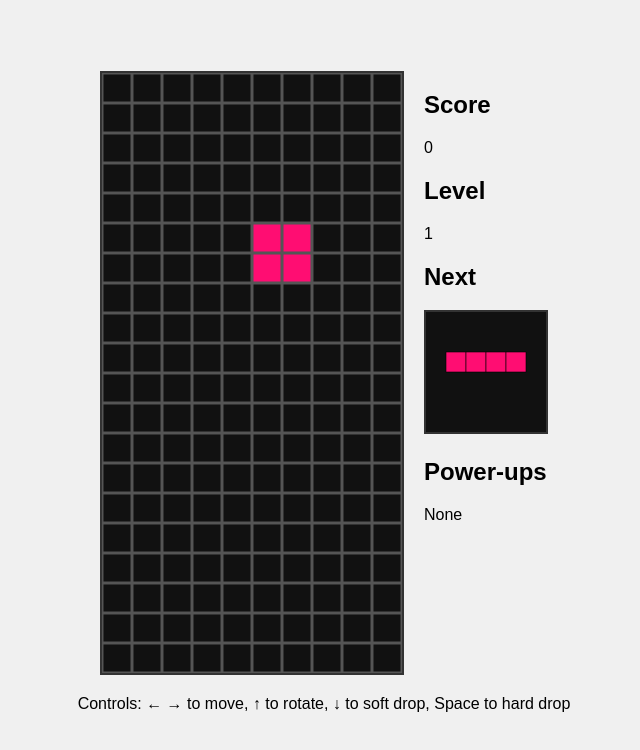
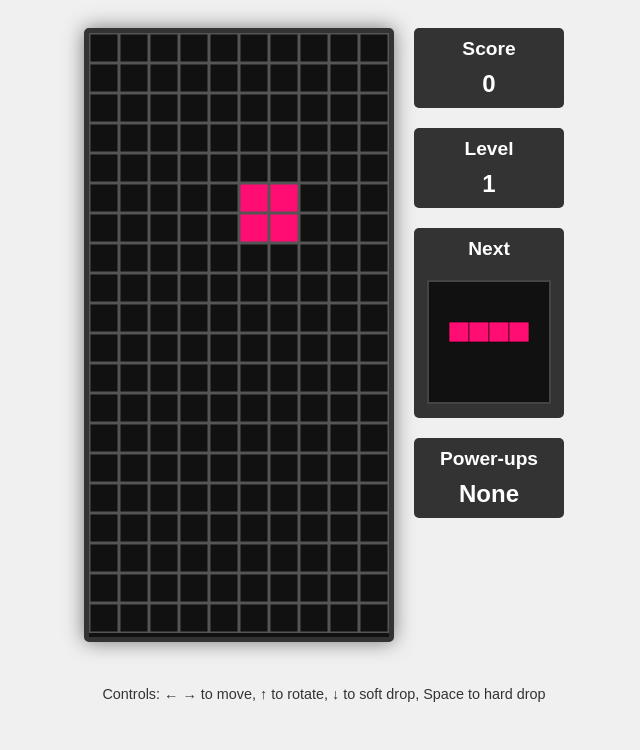
Before and after one commit to JaxAlex13Game/Tetris_Game-1.0, a plain HTML site: page index.html in a window 1280 px wide. Shown: the whole page, without its empty margins (316-956 px from the left). Drawn offline with Linux system fonts and the light colour scheme.

Commit message:
Update styles.css

```diff
--- a/styles.css
+++ b/styles.css
@@ -1,29 +1,66 @@
 body {
+  font-family: Arial, sans-serif;
+  background-color: #f0f0f0;
   display: flex;
   flex-direction: column;
   align-items: center;
-    justify-content: center;
-    height: 100vh;
-    margin: 0;
-    font-family: Arial, sans-serif;
-    background-color: #f0f0f0;
-  }
-
-  h1 {
-    margin-bottom: 20px;
+  padding: 20px;
 }
 
 .game-container {
   display: flex;
-    align-items: flex-start;
   gap: 20px;
+  margin-bottom: 20px;
 }
 
-  canvas {
-    border: 2px solid #333;
-    background-color: #000;
+.game-board {
+  border: 5px solid #333;
+  border-radius: 5px;
+  background-color: #111;
+  box-shadow: 0 0 20px rgba(0, 0, 0, 0.5);
 }
 
-  .score-board {
+.side-panel {
+  display: flex;
+  flex-direction: column;
+  gap: 20px;
+  width: 150px;
+}
+
+.score-box, .level-box, .power-ups {
+  background-color: #333;
+  color: white;
+  padding: 10px;
+  border-radius: 5px;
   text-align: center;
 }
+
+.score-box h2, .level-box h2, .power-ups h2, .next-piece h2 {
+  margin: 0 0 10px 0;
+  font-size: 1.2em;
+}
+
+#score, #level, #power-ups {
+  font-size: 1.5em;
+  font-weight: bold;
+}
+
+.next-piece {
+  background-color: #333;
+  color: white;
+  padding: 10px;
+  border-radius: 5px;
+  text-align: center;
+}
+
+.next-piece canvas {
+  background-color: #111;
+  margin-top: 10px;
+  border: 2px solid #444;
+}
+
+.controls {
+  color: #333;
+  font-size: 0.9em;
+  margin-top: 10px;
+}
```
Lines whose indentation alone changed are shown as unchanged.
